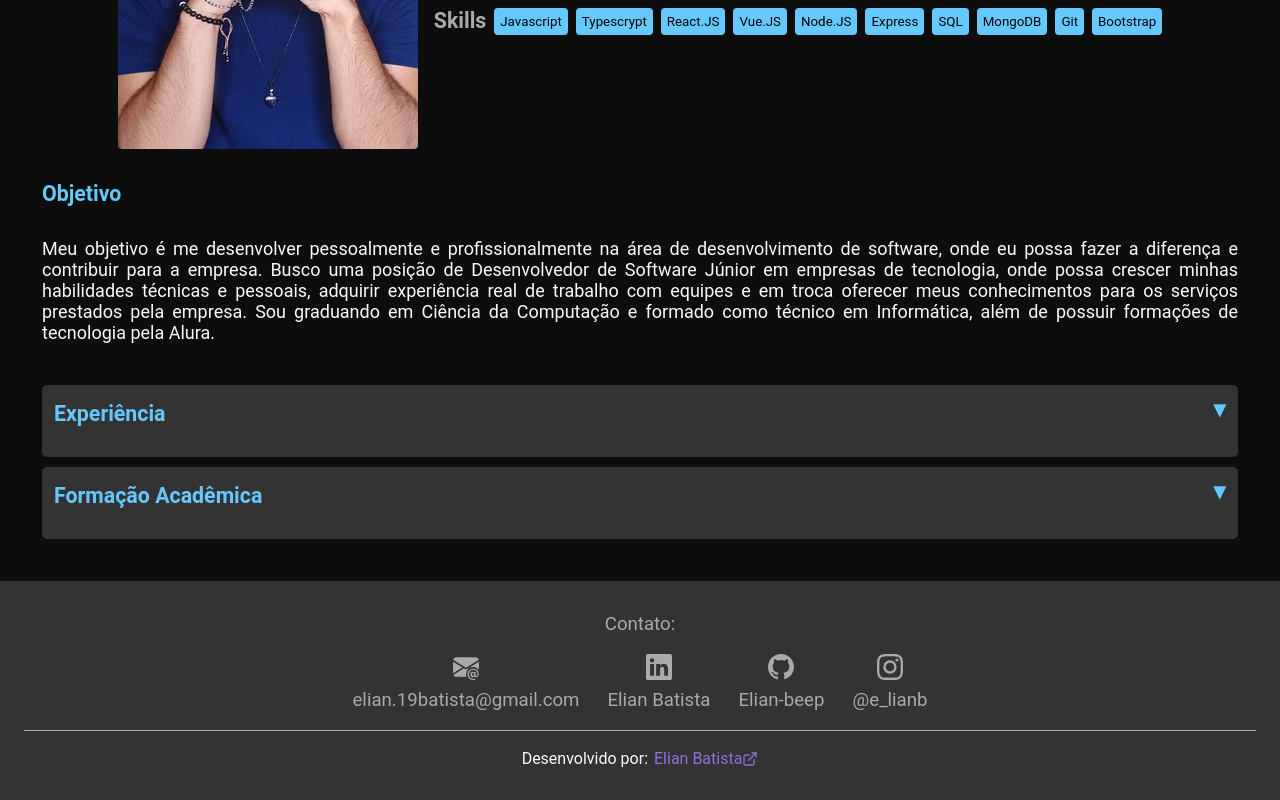
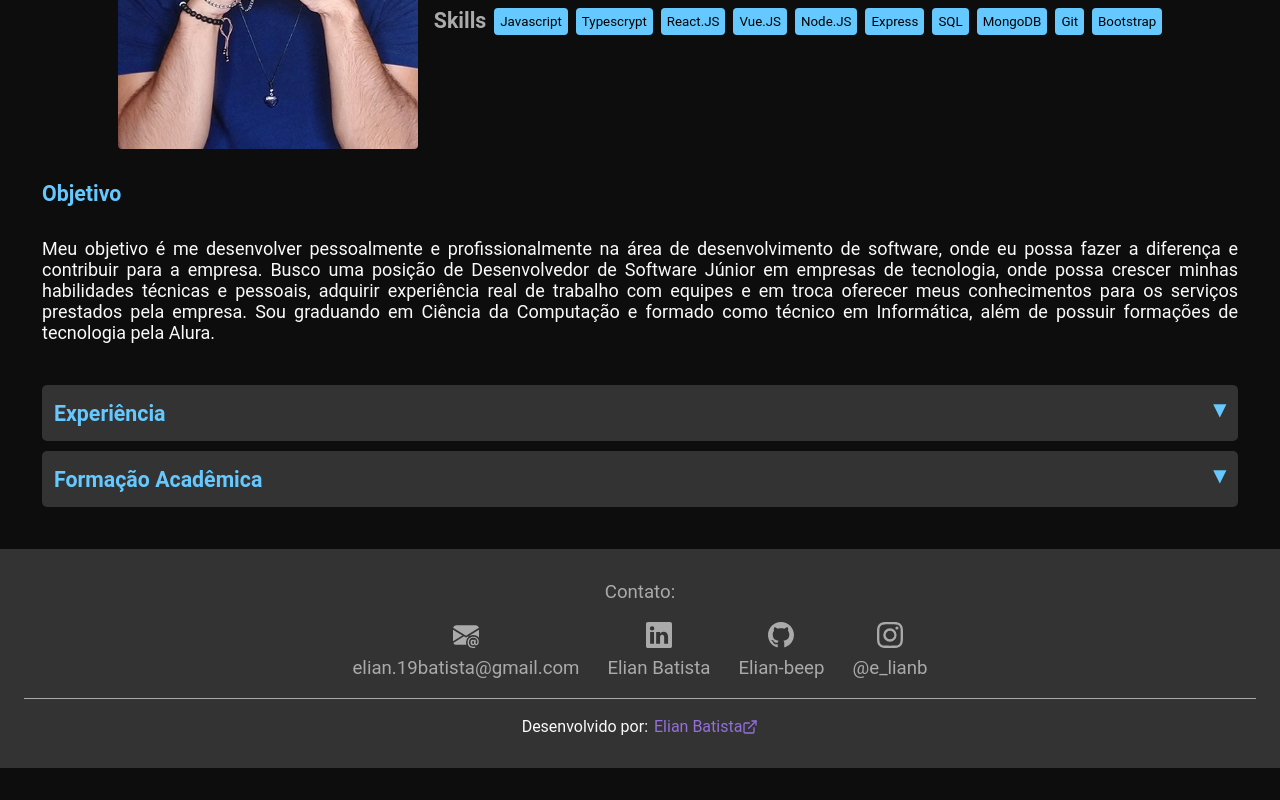
Before and after one commit to Elian-beep/port, a React (Create React App) app: page /curriculum in a window 1280 px wide. Shown: the part 453-1253 px from the top of the page. After the commit the page ends 1221 px from the top, so only its background shows below. Built offline with nearby package versions, Linux system fonts and the light colour scheme.

Commit message:
xp in currilum page

```diff
--- a/src/components/Accordion/Accordion.style.js
+++ b/src/components/Accordion/Accordion.style.js
@@ -24,12 +24,11 @@ export const SpanIconWrapper = styled.span`
 `;
 
 export const DivAccordionBodyWrapper = styled.div`
-overflow: hidden;
-display: flex;
-flex-direction: column;
-gap: 1em;
-padding-top: 1em;
-transition: max-height 0.5s ease-in-out;
-max-height: ${ props =>
-  props.isOpen ? "1000px" : "0"};
+    overflow: hidden;
+    display: flex;
+    flex-direction: column;
+    gap: 1em;
+    /* padding-top: 1em; */
+    transition: max-height 0.5s ease-in-out;
+    max-height: ${ props => props.isOpen ? "1000px" : "0"};
 `;
--- a/src/pages/Curriculum/Curriculum.style.js
+++ b/src/pages/Curriculum/Curriculum.style.js
@@ -27,4 +27,7 @@ export const DivXPS = styled.div`
     display: flex;
     flex-direction: column;
     gap: .7em;
+    padding: .8rem;
+    background: ${colors.gray_medium};
+    border-radius: 5px;
 `;
--- a/src/pages/Curriculum/index.tsx
+++ b/src/pages/Curriculum/index.tsx
@@ -1,5 +1,5 @@
 /* eslint-disable jsx-a11y/alt-text */
-import { DivCenterVert, H2SD, DivRotateS, DivContentS, PSD, H3SD, H4SD, DivBar } from 'styles/index.style';
+import { DivCenterVert, H2SD, DivRotateS, DivContentS, PSD, H3SD, H4SD, DivBar, PLeftSD } from 'styles/index.style';
 import profileImage from 'assets/profile.jpg';
 import { DivXPS, ImgProfileS, SpanInfoS } from './Curriculum.style';
 import { colors } from 'styles/vars.style';
@@ -64,25 +64,25 @@ export default function Curriculum() {
                         <PSD>
                             Uma aplicação web ainda em desenvolvimento que exibirá
                             publicamente os dados das amostras coletadas pelo CESIT UEA
-                            <PSD>Período: 08/2022 - Atualmente</PSD>
                         </PSD>
+                        <PSD>Período: 08/2022 - Atualmente</PSD>
                     </DivXPS>
                     <DivXPS>
                         <H4SD color={colors.white}>Este Portifólio</H4SD>
-                        <PSD>
+                        <PLeftSD>
                             Esta aplicação foi totalmente desenvolvido por mim para organizar
                             minhas melhores aplicações e exibir suas funcionalidades, pondo em prática
                             minhas habilidades Full Stack
-                            <PSD>Período: 05/2023 - Atualmente</PSD>
-                        </PSD>
+                        </PLeftSD>
+                        <PSD>Período: 05/2023 - Atualmente</PSD>
                     </DivXPS>
                     <DivXPS>
                         <H4SD color={colors.white}>Monitoria UEA CESIT</H4SD>
                         <PSD>
                             Auxílio ao professor da disciplina Linguagem de Programação na Universidade
                             do Estado do Amazonas
-                            <PSD>Período: 05/2022 - 07/2022</PSD>
                         </PSD>
+                        <PSD>Período: 05/2022 - 07/2022</PSD>
                     </DivXPS>
                 </Accordion>
                 <Accordion title='Formação Acadêmica'>
--- a/src/styles/index.style.js
+++ b/src/styles/index.style.js
@@ -99,7 +99,11 @@ export const PSD = styled.p`
   text-align: justify;
 `;
 
-
+export const PLeftSD = styled.p`
+  font-size: 18px;
+  color: ${colors.white};
+  text-align: left;
+`;
 
 export const H1SD = styled.h1`
   font-style: normal;
```
